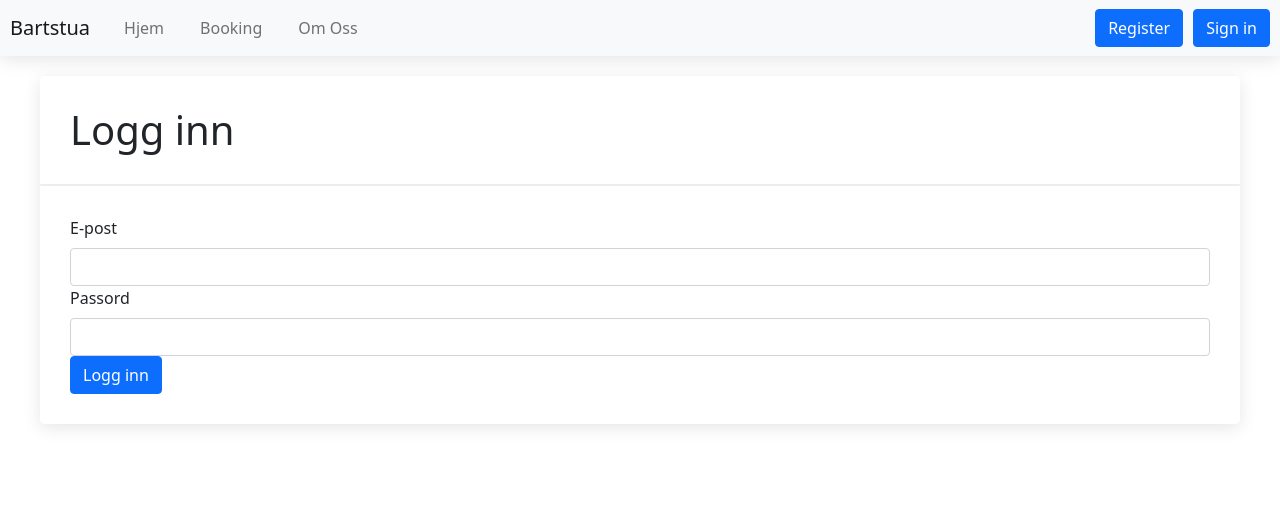
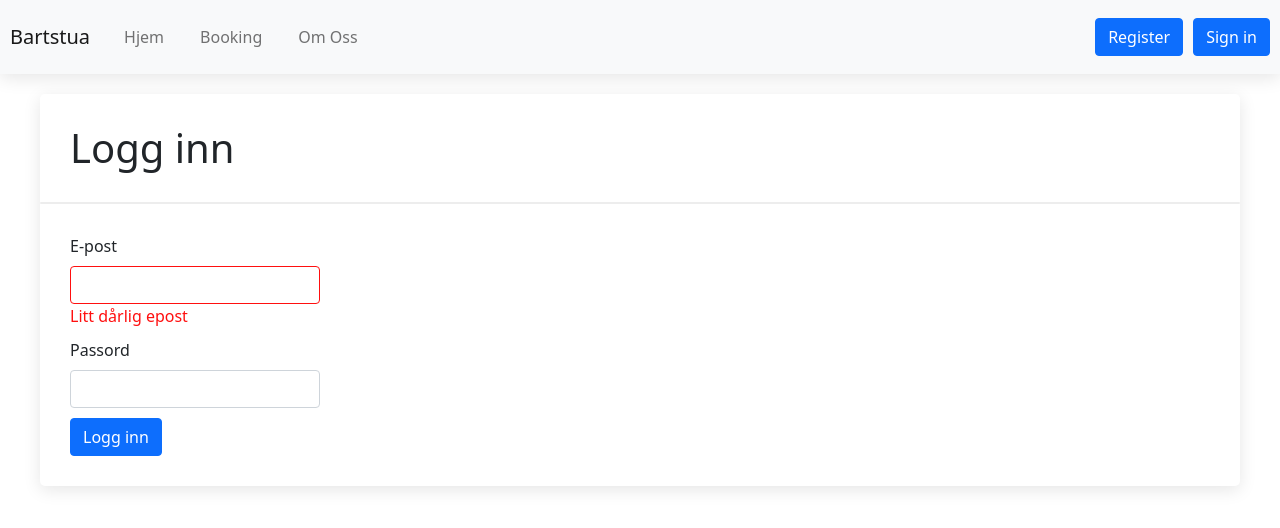
Before and after one commit to Garasje-folka/bartstua, a React (Create React App) app: page /signin in a window 1280 px wide. Shown: the top 528 px of the page. Built offline with nearby package versions, Linux system fonts and the light colour scheme; no server answers.

Commit message:
Improve InputField and misc

```diff
--- a/src/components/button/button.styled.ts
+++ b/src/components/button/button.styled.ts
@@ -6,6 +6,8 @@ export const StyledButton = styled(BootstrapButton)`
   display: flex;
   flex-wrap: nowrap;
   flex-direction: row;
+  margin-bottom: ${theme.alignment.margin.REGULAR};
+  margin-top: ${theme.alignment.margin.REGULAR};
 `;
 
 export const IconWrapper = styled.div`
--- a/src/components/button/button.tsx
+++ b/src/components/button/button.tsx
@@ -6,13 +6,14 @@ interface ButtonProps {
   children?: string;
   className?: string;
   icon?: IconType;
+  type?: string;
 }
 
 const Button: React.FC<ButtonProps> = (props) => {
-  const { onClick, children, className, icon } = props;
+  const { onClick, children, className, icon, type } = props;
   const Icon = icon;
   return (
-    <StyledButton className={className} onClick={onClick}>
+    <StyledButton className={className} onClick={onClick} type={type}>
       {children}
       {Icon && (
         <IconWrapper>
--- a/src/components/form/index.ts
+++ b/src/components/form/index.ts
@@ -1,5 +1,5 @@
 import FormContainer from "./formContainer";
-import InputField from "./inputField";
+import { InputField } from "./inputField";
 import SubmitButton from "./submitButton";
 
 export { FormContainer, InputField, SubmitButton };
--- /dev/null
+++ b/src/components/form/inputField.styled.tsx
@@ -0,0 +1,35 @@
+import { Form } from "react-bootstrap";
+import styled, { css } from "styled-components";
+import { theme } from "../../theme";
+import { InputFieldSize } from "./inputField";
+
+export const Error = styled.div`
+  color: ${(props: { serious?: boolean }) =>
+    props.serious ? theme.form.colors.ERROR : theme.form.colors.WARNING};
+`;
+
+const getMaxWidth = (size: InputFieldSize) => {
+  switch (size) {
+    case InputFieldSize.SMALL:
+      return "250px";
+    default:
+      // InputFieldSize.REGULAR
+      return "400px";
+  }
+};
+
+export const StyledFormGroup = styled(Form.Group)`
+  margin-bottom: ${theme.alignment.margin.REGULAR};
+  margin-top: ${theme.alignment.margin.REGULAR};
+  max-width: ${(props: { size: InputFieldSize }) => getMaxWidth(props.size)};
+`;
+
+export const StyledFormControl = styled(Form.Control)`
+  ${(props: { isError: boolean; serious: boolean }) =>
+    props.isError &&
+    css`
+      border-color: ${props.serious
+        ? theme.form.colors.ERROR
+        : theme.form.colors.WARNING};
+    `}
+`;
--- a/src/components/form/inputField.tsx
+++ b/src/components/form/inputField.tsx
@@ -1,30 +1,55 @@
 import { Form } from "react-bootstrap";
+import { Error, StyledFormGroup, StyledFormControl } from "./inputField.styled";
 
 declare type FormControlElement =
   | HTMLInputElement
   | HTMLSelectElement
   | HTMLTextAreaElement;
 
+enum InputFieldSize {
+  REGULAR = "REGULAR",
+  SMALL = "SMALL",
+}
 interface InputFieldProps {
-  label?: string | undefined;
-  description?: string | undefined;
-  type?: string | undefined;
-  value?: string | number | string[] | undefined;
+  label?: string;
+  description?: string;
+  type?: string;
+  value?: string | number | string[];
   onChange?: (event: React.ChangeEvent<FormControlElement>) => void;
+  errorText?: string;
+  errorSerious?: boolean;
+  size?: InputFieldSize;
 }
 
-const InputField = (props: InputFieldProps) => {
-  const { type, value, description, label, onChange } = props;
+const InputField: React.FC<InputFieldProps> = (props) => {
+  const {
+    type,
+    value,
+    description,
+    label,
+    onChange,
+    errorText,
+    errorSerious,
+    size,
+  } = props;
+
   return (
-    <Form.Group>
+    <StyledFormGroup size={size}>
       {label ? <Form.Label>{label}</Form.Label> : undefined}
       {description ? <Form.Text>{"\n" + description}</Form.Text> : undefined}
-      <Form.Control
+      <StyledFormControl
         type={type}
         value={value}
         onChange={onChange}
-      ></Form.Control>
-    </Form.Group>
+        isError={!!errorText}
+        serious={errorSerious}
+      />
+      <Error serious={errorSerious}>{errorText}</Error>
+    </StyledFormGroup>
   );
 };
-export default InputField;
+
+InputField.defaultProps = {
+  size: InputFieldSize.REGULAR,
+};
+export { InputField, InputFieldSize };
--- a/src/components/form/submitButton.tsx
+++ b/src/components/form/submitButton.tsx
@@ -1,4 +1,4 @@
-import Button from "react-bootstrap/Button";
+import { Button } from "../button";
 
 interface SubmitButtonProps {
   label: string;
--- a/src/pages/signIn.tsx
+++ b/src/pages/signIn.tsx
@@ -5,6 +5,7 @@ import { userManagement } from "../services";
 import { CardContainer, CardHeader, CardBody } from "../components/card";
 import { HOME } from "../router/routeConstants";
 import { useTranslation } from "react-i18next";
+import { InputFieldSize } from "../components/form/inputField";
 
 // TODO: Getting a bad request error when trying to log in with a valid email, but wrong password.
 
@@ -77,6 +78,9 @@ const SignIn = () => {
               value={email}
               label={t("label_email")}
               onChange={handleEmailChange}
+              size={InputFieldSize.SMALL}
+              errorText="Litt dårlig epost"
+              errorSerious
             />
 
             <InputField
@@ -84,6 +88,7 @@ const SignIn = () => {
               value={password}
               label="Passord"
               onChange={handlePasswordChange}
+              size={InputFieldSize.SMALL}
             />
 
             <SubmitButton label={t("label_sign_in")} />
--- a/src/theme.ts
+++ b/src/theme.ts
@@ -20,4 +20,10 @@ export const theme = {
   shadow: {
     REGULAR: "0px 4px 17px 0px rgba(0,0,0,0.10)",
   },
+  form: {
+    colors: {
+      ERROR: "#ff0f0f",
+      WARNING: "#ffac14",
+    },
+  },
 };
```
